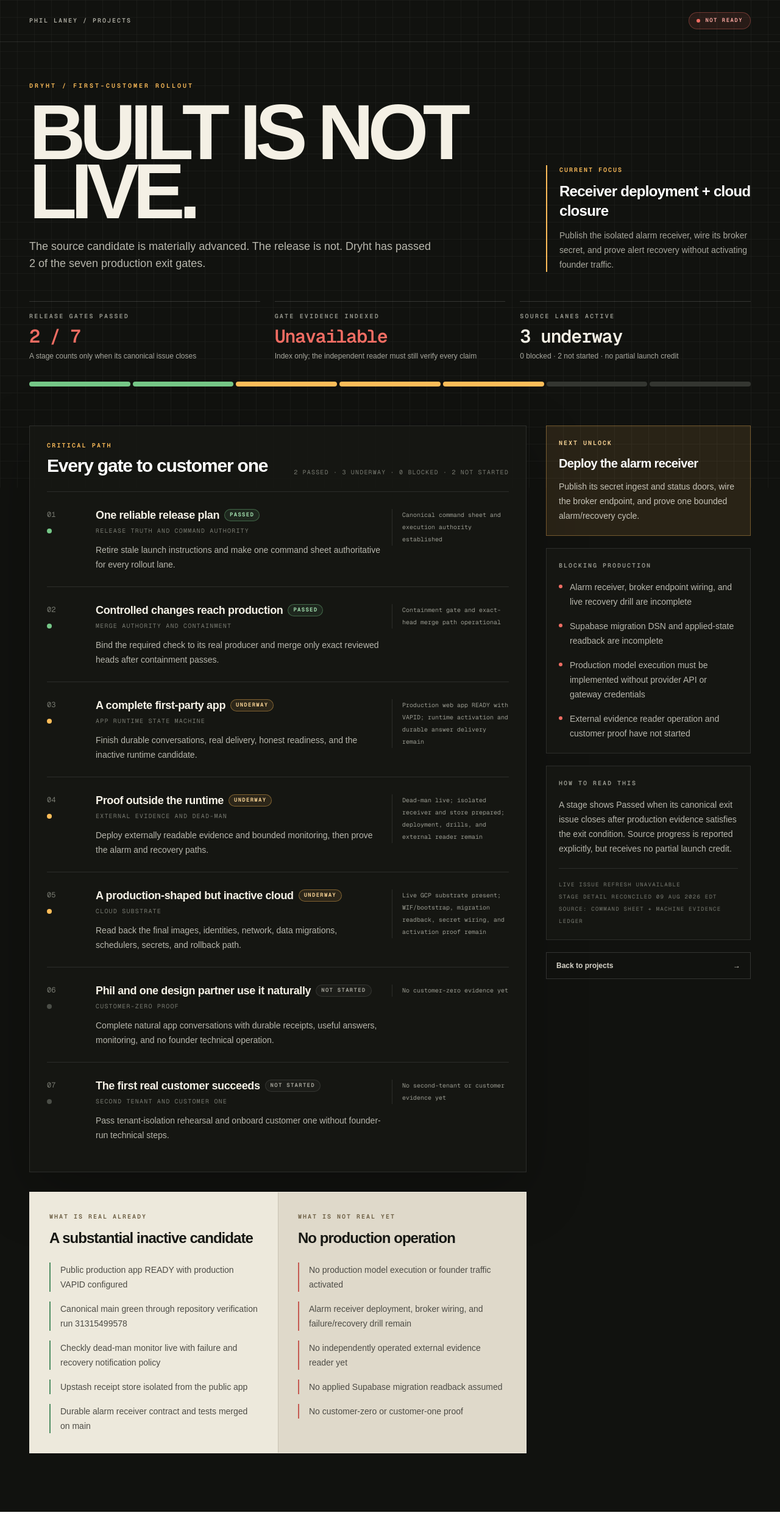
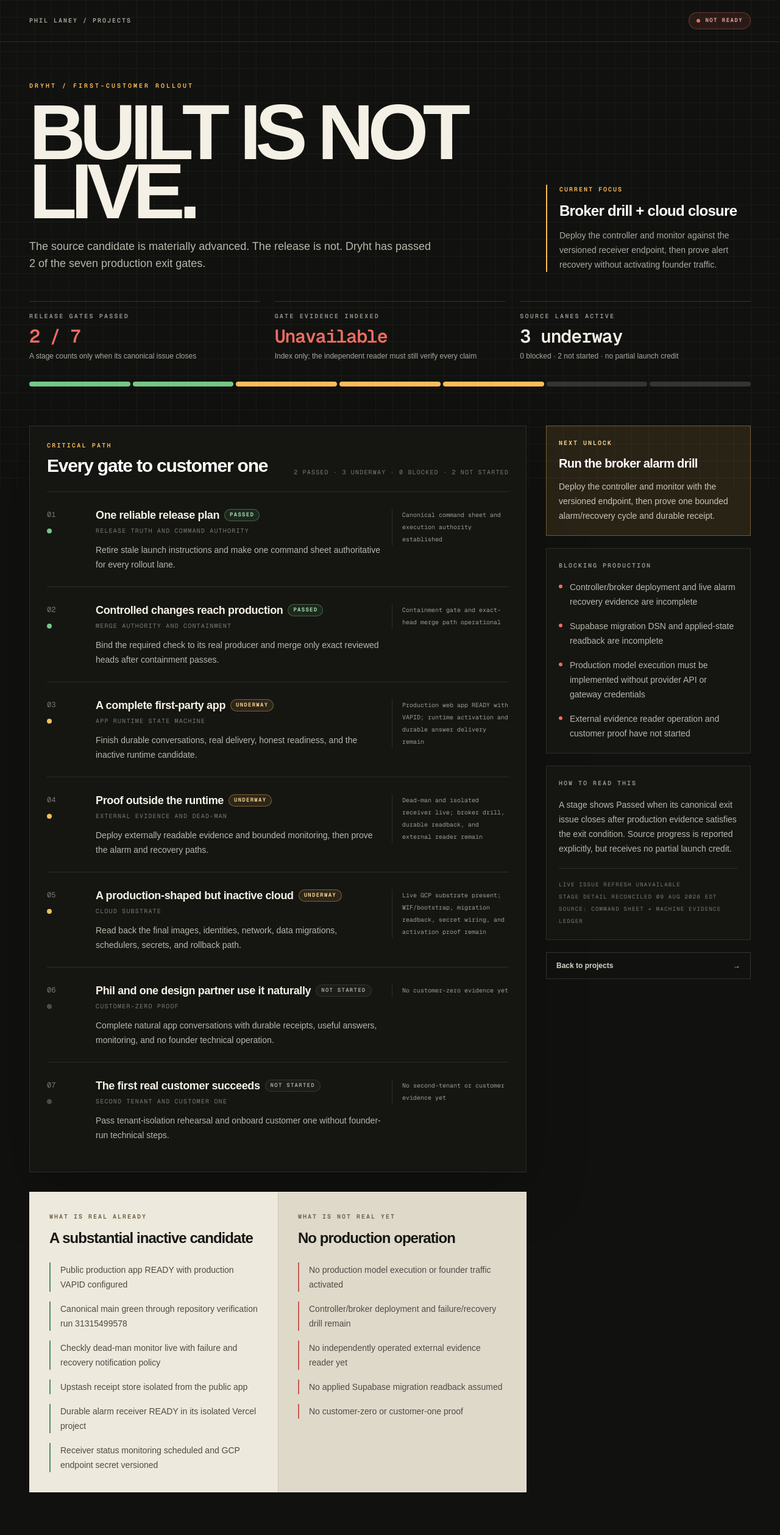
Before and after one commit to philpigpen2/seattle-trip, a Next.js app: page /dryht in a window 1280 px wide. Shown: the top 2518 px of the page at 61% size. Before the commit the page ends 2480 px from the top, so only its background shows below. Built offline with nearby package versions, Linux system fonts and the light colour scheme.

Commit message:
Record live alarm receiver rollout (#3)

```diff
--- a/src/app/dryht/page.tsx
+++ b/src/app/dryht/page.tsx
@@ -51,7 +51,7 @@ const STAGES: Stage[] = [
     title: "External evidence and dead-man",
     plainTitle: "Proof outside the runtime",
     detail: "Deploy externally readable evidence and bounded monitoring, then prove the alarm and recovery paths.",
-    evidence: "Dead-man live; isolated receiver and store prepared; deployment, drills, and external reader remain",
+    evidence: "Dead-man and isolated receiver live; broker drill, durable readback, and external reader remain",
     state: "underway",
   },
   {
@@ -284,8 +284,8 @@ export default async function DryhtRolloutPage() {
 
             <div className="border-l-2 border-[#ffbd59] pl-5">
               <p className="font-mono text-[10px] font-semibold uppercase tracking-[0.2em] text-[#ffbd59]">Current focus</p>
-              <p className="mt-3 text-2xl font-semibold tracking-[-0.03em] text-white">Receiver deployment + cloud closure</p>
-              <p className="mt-3 text-sm leading-6 text-[#aaa99f]">Publish the isolated alarm receiver, wire its broker secret, and prove alert recovery without activating founder traffic.</p>
+              <p className="mt-3 text-2xl font-semibold tracking-[-0.03em] text-white">Broker drill + cloud closure</p>
+              <p className="mt-3 text-sm leading-6 text-[#aaa99f]">Deploy the controller and monitor against the versioned receiver endpoint, then prove alert recovery without activating founder traffic.</p>
             </div>
           </div>
 
@@ -327,7 +327,8 @@ export default async function DryhtRolloutPage() {
                 <li className="border-l-2 border-[#4f8f63] pl-4">Canonical main green through repository verification run 31315499578</li>
                 <li className="border-l-2 border-[#4f8f63] pl-4">Checkly dead-man monitor live with failure and recovery notification policy</li>
                 <li className="border-l-2 border-[#4f8f63] pl-4">Upstash receipt store isolated from the public app</li>
-                <li className="border-l-2 border-[#4f8f63] pl-4">Durable alarm receiver contract and tests merged on main</li>
+                <li className="border-l-2 border-[#4f8f63] pl-4">Durable alarm receiver READY in its isolated Vercel project</li>
+                <li className="border-l-2 border-[#4f8f63] pl-4">Receiver status monitoring scheduled and GCP endpoint secret versioned</li>
               </ul>
             </div>
             <div className="border-t border-[#c7c1b3] bg-[#dfd9ca] p-6 sm:p-8 md:border-l md:border-t-0">
@@ -335,7 +336,7 @@ export default async function DryhtRolloutPage() {
               <h2 className="mt-3 text-2xl font-semibold tracking-[-0.04em]">No production operation</h2>
               <ul className="mt-6 space-y-4 text-sm leading-6 text-[#4d4c46]">
                 <li className="border-l-2 border-[#c55c53] pl-4">No production model execution or founder traffic activated</li>
-                <li className="border-l-2 border-[#c55c53] pl-4">Alarm receiver deployment, broker wiring, and failure/recovery drill remain</li>
+                <li className="border-l-2 border-[#c55c53] pl-4">Controller/broker deployment and failure/recovery drill remain</li>
                 <li className="border-l-2 border-[#c55c53] pl-4">No independently operated external evidence reader yet</li>
                 <li className="border-l-2 border-[#c55c53] pl-4">No applied Supabase migration readback assumed</li>
                 <li className="border-l-2 border-[#c55c53] pl-4">No customer-zero or customer-one proof</li>
@@ -347,14 +348,14 @@ export default async function DryhtRolloutPage() {
         <aside className="space-y-5 lg:sticky lg:top-6 lg:self-start">
           <section className="border border-[#ffbd59]/35 bg-[#ffbd59]/10 p-5" aria-labelledby="unlock-heading">
             <p className="font-mono text-[10px] font-semibold uppercase tracking-[0.2em] text-[#ffd999]">Next unlock</p>
-            <h2 id="unlock-heading" className="mt-3 text-xl font-semibold tracking-[-0.03em] text-white">Deploy the alarm receiver</h2>
-            <p className="mt-3 text-sm leading-6 text-[#c8c5b9]">Publish its secret ingest and status doors, wire the broker endpoint, and prove one bounded alarm/recovery cycle.</p>
+            <h2 id="unlock-heading" className="mt-3 text-xl font-semibold tracking-[-0.03em] text-white">Run the broker alarm drill</h2>
+            <p className="mt-3 text-sm leading-6 text-[#c8c5b9]">Deploy the controller and monitor with the versioned endpoint, then prove one bounded alarm/recovery cycle and durable receipt.</p>
           </section>
 
           <section className="border border-white/10 bg-[#171814]/95 p-5">
             <p className="font-mono text-[10px] font-semibold uppercase tracking-[0.2em] text-[#999a90]">Blocking production</p>
             <ul className="mt-4 space-y-4 text-sm leading-6 text-[#b8b7ad]">
-              <li className="flex gap-3"><span className="mt-2 size-1.5 shrink-0 rounded-full bg-[#f16d63]" aria-hidden="true" /><span>Alarm receiver, broker endpoint wiring, and live recovery drill are incomplete</span></li>
+              <li className="flex gap-3"><span className="mt-2 size-1.5 shrink-0 rounded-full bg-[#f16d63]" aria-hidden="true" /><span>Controller/broker deployment and live alarm recovery evidence are incomplete</span></li>
               <li className="flex gap-3"><span className="mt-2 size-1.5 shrink-0 rounded-full bg-[#f16d63]" aria-hidden="true" /><span>Supabase migration DSN and applied-state readback are incomplete</span></li>
               <li className="flex gap-3"><span className="mt-2 size-1.5 shrink-0 rounded-full bg-[#f16d63]" aria-hidden="true" /><span>Production model execution must be implemented without provider API or gateway credentials</span></li>
               <li className="flex gap-3"><span className="mt-2 size-1.5 shrink-0 rounded-full bg-[#f16d63]" aria-hidden="true" /><span>External evidence reader operation and customer proof have not started</span></li>
```
